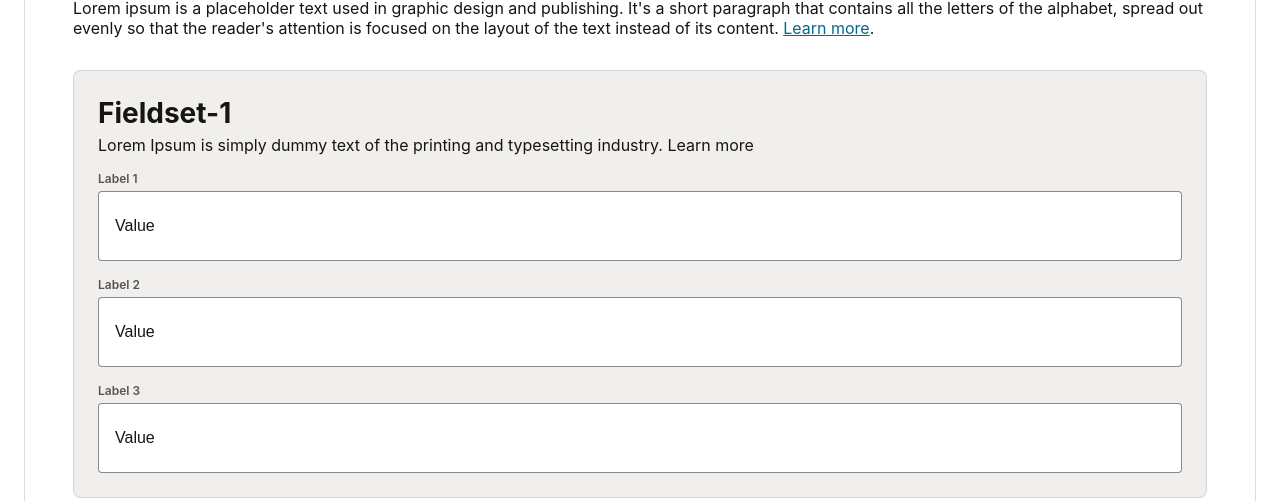
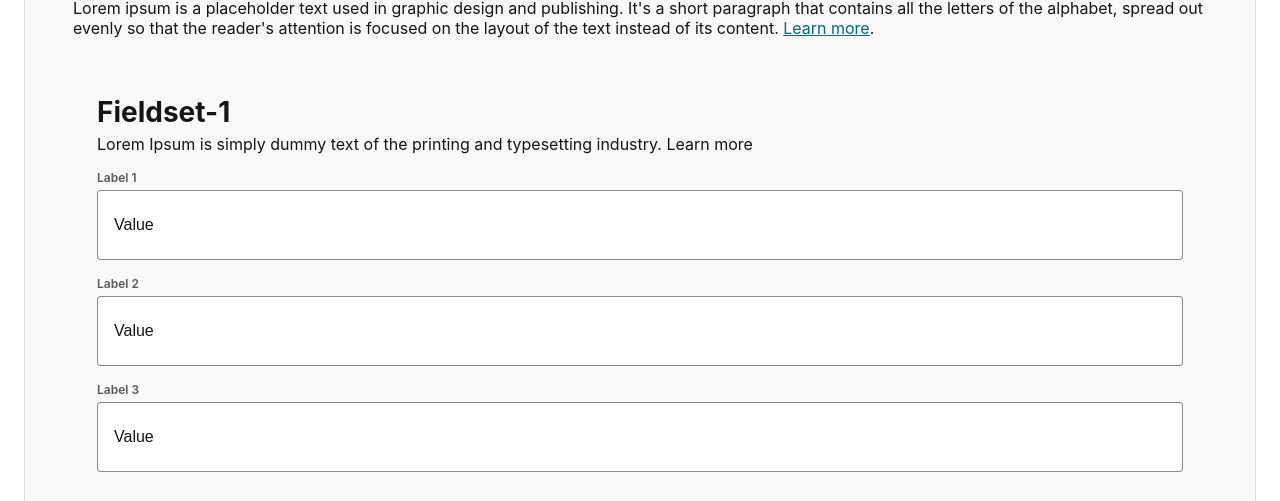
Before and after one commit to theuxguy/Figma-OCI-design-system, a React (Vite) app: page /create-template in a window 1280 px wide. Shown: the part 451-952 px from the top of the page. Built offline with nearby package versions, Linux system fonts and the light colour scheme.

Commit message:
style(template): remove fieldset border and background

```diff
--- a/src/index.css
+++ b/src/index.css
@@ -148,13 +148,13 @@ body{
 .template-heading-description{font-size:18px;line-height:24px;margin:0;color:var(--text-primary)}
 .template-section-intro{padding:32px 48px 0 48px}
 .template-section-title{font-size:20px;font-weight:700;line-height:28px;margin:0;color:var(--text-primary)}
-.template-main{padding:24px 48px 48px 48px;display:flex;flex-direction:column;gap:32px;background:var(--surface)}
+.template-main{padding:24px 48px 48px 48px;display:flex;flex-direction:column;gap:32px;background:var(--page-neutral-10)}
 .template-wizard-header{display:flex;flex-direction:column;gap:8px}
 .template-heading-wizard{font-size:32px;font-weight:700;line-height:40px;margin:0;color:var(--text-primary)}
 .template-wizard-description{font-size:13.75px;line-height:16px;margin:0;color:var(--text-primary)}
 .template-prose p{margin:0;font-size:16px;line-height:20px;color:var(--text-primary)}
 .template-link{color:#00688c;text-decoration:underline}
-.template-fieldset{display:flex;flex-direction:column;gap:16px;padding:24px;border:1px solid var(--border-divider);border-radius:var(--radius-lg);background:var(--surface-neutral-30)}
+.template-fieldset{display:flex;flex-direction:column;gap:16px;padding:24px;border:0;border-radius:var(--radius-lg);background:transparent}
 .template-fieldset__header{display:flex;flex-direction:column;gap:4px}
 .template-fieldset__title{margin:0;font-size:28px;font-weight:700;line-height:36px;color:var(--text-primary)}
 .template-fieldset__description{margin:0;font-size:16px;line-height:20px;color:var(--text-primary)}
```
